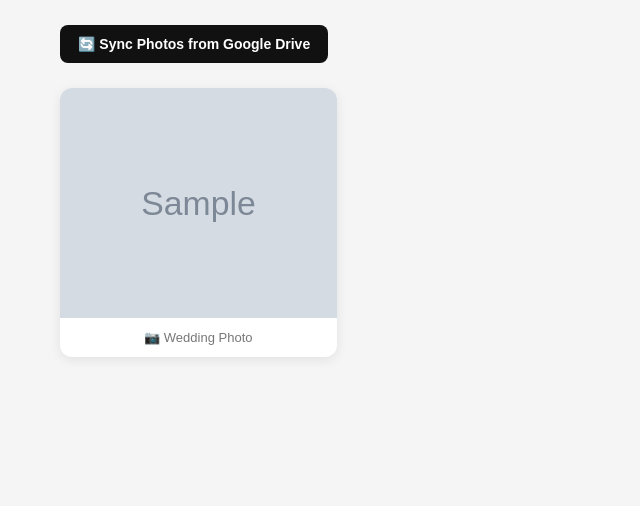
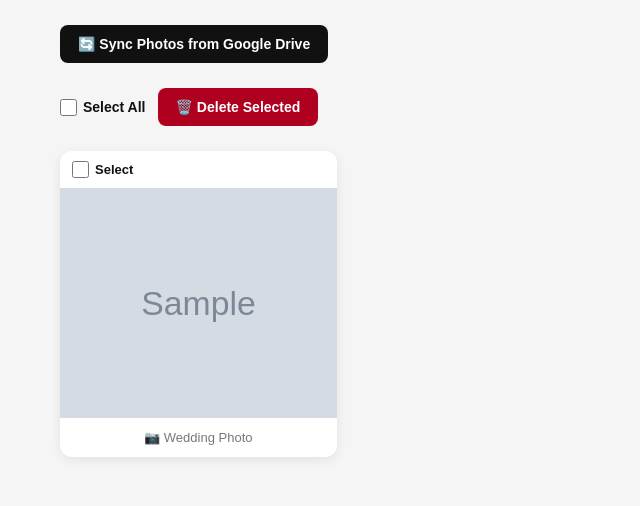
Before and after one commit to cloneddr333-droid/wedding-photo-qr-code-free, a Django app: page /accounts/wedding/1/ in a window 1280 px wide. Shown: the part 194-700 px from the top of the page, without its empty margins (0-640 px from the left). Run offline with Django 4.2, Linux system fonts and the light colour scheme; a user stored in the database is signed in; tables that the repository leaves empty hold one stand-in row (values such as "Sample post"); grey boxes marked "Sample" are stand-in pictures.

Commit message:
add bulk photo selection and delete

```diff
--- a/accounts/templates/accounts/wedding_gallery.html
+++ b/accounts/templates/accounts/wedding_gallery.html
@@ -77,6 +81,7 @@
             display: flex;
             gap: 12px;
             flex-wrap: wrap;
+            align-items: center;
         }
 
         .sync-btn {
@@ -94,7 +99,47 @@
             background: #333;
         }
 
+        /* BULK ACTIONS */
+
+        .bulk-actions {
+            display: flex;
+            align-items: center;
+            gap: 12px;
+            flex-wrap: wrap;
+        }
+
+        .select-all-label {
+            display: flex;
+            align-items: center;
+            gap: 6px;
+            font-size: 14px;
+            font-weight: 600;
+            cursor: pointer;
+        }
+
+        .select-all-label input {
+            width: 17px;
+            height: 17px;
+            cursor: pointer;
+        }
+
+        .delete-selected-btn {
+            border: none;
+            background: #b00020;
+            color: white;
+            padding: 11px 18px;
+            border-radius: 8px;
+            cursor: pointer;
+            font-size: 14px;
+            font-weight: 600;
+        }
+
+        .delete-selected-btn:hover {
+            background: #8b0019;
+        }
+
         /* GALLERY */
+
         .gallery {
             max-width: 1200px;
             margin: 0 auto;
@@ -112,6 +157,23 @@
             box-shadow: 0 3px 12px rgba(0, 0, 0, 0.08);
         }
 
+        .photo-select {
+            padding: 10px 12px;
+
+            display: flex;
+            align-items: center;
+            gap: 6px;
+
+            font-size: 13px;
+            font-weight: 600;
+        }
+
+        .photo-select input {
+            width: 17px;
+            height: 17px;
+            cursor: pointer;
+        }
+
         .photo-card img {
             width: 100%;
             height: 230px;
@@ -283,17 +364,73 @@
 
     {% if photos %}
 
+        <form
+            method="POST"
+            action="{% url 'delete_selected_photos' wedding.id %}"
+            id="bulk-delete-form"
+        >
+
+            {% csrf_token %}
+
+
+            <!-- BULK ACTIONS -->
+
+            <div class="actions">
+
+                <div class="bulk-actions">
+
+                    <label class="select-all-label">
+
+                        <input
+                            type="checkbox"
+                            id="select-all"
+                        >
+
+                        Select All
+
+                    </label>
+
+
+                    <button
+                        type="submit"
+                        class="delete-selected-btn"
+                    >
+                        🗑️ Delete Selected
+                    </button>
+
+                </div>
+
+            </div>
+
+
+            <!-- GALLERY -->
+
             <div class="gallery">
 
                 {% for photo in photos %}
 
                     <div class="photo-card">
 
+                        <div class="photo-select">
+
+                            <input
+                                type="checkbox"
+                                name="selected_photos"
+                                value="{{ photo.id }}"
+                                class="photo-checkbox"
+                            >
+
+                            Select
+
+                        </div>
+
+
                         <img
                             src="{{ photo.image.url }}"
                             alt="Wedding Photo"
                             loading="lazy"
                         >
+
 
                         <div class="photo-info">
                             📷 Wedding Photo
@@ -325,5 +465,124 @@
 
     {% endif %}
 
+
+    <!-- BULK DELETE JAVASCRIPT -->
+
+    <script>
+
+        const selectAll = document.getElementById("select-all");
+
+        const checkboxes = document.querySelectorAll(
+            ".photo-checkbox"
+        );
+
+
+        if (selectAll) {
+
+            selectAll.addEventListener(
+                "change",
+                function () {
+
+                    checkboxes.forEach(
+                        function (checkbox) {
+
+                            checkbox.checked =
+                                selectAll.checked;
+
+                        }
+                    );
+
+                }
+            );
+
+        }
+
+
+        checkboxes.forEach(
+            function (checkbox) {
+
+                checkbox.addEventListener(
+                    "change",
+                    function () {
+
+                        const total =
+                            document.querySelectorAll(
+                                ".photo-checkbox"
+                            ).length;
+
+                        const selected =
+                            document.querySelectorAll(
+                                ".photo-checkbox:checked"
+                            ).length;
+
+                        if (selectAll) {
+
+                            selectAll.checked =
+                                total > 0 &&
+                                selected === total;
+
+                        }
+
+                    }
+                );
+
+            }
+        );
+
+
+        const bulkDeleteForm =
+            document.getElementById(
+                "bulk-delete-form"
+            );
+
+
+        if (bulkDeleteForm) {
+
+            bulkDeleteForm.addEventListener(
+                "submit",
+                function (event) {
+
+                    const selected =
+                        document.querySelectorAll(
+                            ".photo-checkbox:checked"
+                        );
+
+
+                    if (selected.length === 0) {
+
+                        event.preventDefault();
+
+                        alert(
+                            "Please select at least one photo."
+                        );
+
+                        return;
+
+                    }
+
+
+                    const confirmed =
+                        confirm(
+                            "⚠️ Delete selected photos?\n\n" +
+                            "This will permanently delete " +
+                            "the selected photos from the website " +
+                            "and Google Drive.\n\n" +
+                            "This action cannot be undone."
+                        );
+
+
+                    if (!confirmed) {
+
+                        event.preventDefault();
+
+                    }
+
+                }
+            );
+
+        }
+
+    </script>
+
 </body>
 </html>
--- a/accounts/urls.py
+++ b/accounts/urls.py
@@ -25,6 +25,8 @@ urlpatterns = [
     path("branding/",views.photographer_branding,name="photographer_branding"),
     path("wedding/<int:wedding_id>/delete/",views.delete_wedding,name="delete_wedding"),
     path("photo/<int:photo_id>/delete/",views.delete_photo,name="delete_photo"),
+    path("wedding/<int:wedding_id>/delete-selected/", views.delete_selected_photos,
+    name="delete_selected_photos"),
     path("logout/",LogoutView.as_view(next_page="photographer_login"),name="logout"),
     path("drive/", views.google_drive, name="google_drive"),
     path("drive/<int:account_id>/folders/", views.google_drive_folders,   name="google_drive_folders"),
--- a/accounts/views.py
+++ b/accounts/views.py
@@ -1632,6 +1632,7 @@ def photographer_branding(request):
 # =========================================================
 
 @login_required
+@login_required
 def delete_wedding(
     request,
     wedding_id
@@ -1648,16 +1649,25 @@ def delete_wedding(
 
     if request.method == "POST":
 
-        # Delete Google Drive wedding folder first.
-        if (
-            wedding.drive_account
-            and wedding.drive_folder_id
-        ):
+        # -------------------------------------------------
+        # DELETE ALL CONNECTED GOOGLE DRIVE FOLDERS
+        # -------------------------------------------------
+
+        connections = WeddingDriveConnection.objects.filter(
+            wedding=wedding
+        ).select_related(
+            "drive_account"
+        )
+
+        for connection in connections:
+
+            if not connection.folder_id:
+                continue
 
             try:
 
                 credentials = get_drive_credentials(
-                    wedding.drive_account
+                    connection.drive_account
                 )
 
                 drive_service = build(
@@ -1667,34 +1677,33 @@ def delete_wedding(
                 )
 
                 drive_service.files().delete(
-                    fileId=wedding.drive_folder_id
+                    fileId=connection.folder_id
                 ).execute()
 
                 print(
-                    "Google Drive folder deleted: "
-                    f"{wedding.drive_folder_id}"
+                    "Google Drive wedding folder deleted:",
+                    connection.folder_id
                 )
 
             except Exception as e:
 
                 print(
-                    "Google Drive folder deletion failed: "
-                    f"{e}"
-                )
-
-                # Stop here so database wedding is
-                # not deleted if Drive deletion failed.
-                return redirect(
-                    "dashboard"
-                )
-
-        # Delete wedding from database.
+                    "Google Drive folder deletion failed:",
+                    e
+                )
+
+                # Continue deleting other folders.
+                continue
+
+        # -------------------------------------------------
+        # DELETE WEDDING FROM DATABASE
+        # -------------------------------------------------
+
         wedding.delete()
 
     return redirect(
         "dashboard"
     )
-
 
 # =========================================================
 # DELETE PHOTO
@@ -1776,7 +1785,81 @@ def delete_photo(
     return redirect(
         "dashboard"
     )
-
+@login_required
+def delete_selected_photos(request, wedding_id):
+
+    profile = PhotographerProfile.objects.get(
+        user=request.user
+    )
+
+    wedding = Wedding.objects.get(
+        id=wedding_id,
+        photographer=profile
+    )
+
+    if request.method == "POST":
+
+        photo_ids = request.POST.getlist(
+            "selected_photos"
+        )
+
+        photos = Photo.objects.filter(
+            id__in=photo_ids,
+            wedding=wedding
+        ).select_related(
+            "drive_connection__drive_account"
+        )
+
+        for photo in photos:
+
+            # Delete the actual file from Google Drive
+            if (
+                photo.drive_file_id
+                and photo.drive_connection
+                and photo.drive_connection.drive_account
+            ):
+
+                try:
+
+                    credentials = get_drive_credentials(
+                        photo.drive_connection.drive_account
+                    )
+
+                    drive_service = build(
+                        "drive",
+                        "v3",
+                        credentials=credentials
+                    )
+
+                    drive_service.files().delete(
+                        fileId=photo.drive_file_id
+                    ).execute()
+
+                except Exception as e:
+
+                    print(
+                        "Google Drive photo deletion failed:",
+                        e
+                    )
+
+            # Delete local image
+            try:
+                photo.image.delete(
+                    save=False
+                )
+            except Exception as e:
+                print(
+                    "Local photo deletion failed:",
+                    e
+                )
+
+            # Delete database record
+            photo.delete()
+
+    return redirect(
+        "wedding_gallery",
+        wedding_id=wedding.id
+    )
 
 # =========================================================
 # GOOGLE DRIVE ACCOUNTS
```
Also changed, not shown: other parts of accounts/templates/accounts/wedding_gallery.html (+44 -18 lines). Lines whose indentation alone changed are shown as unchanged.
